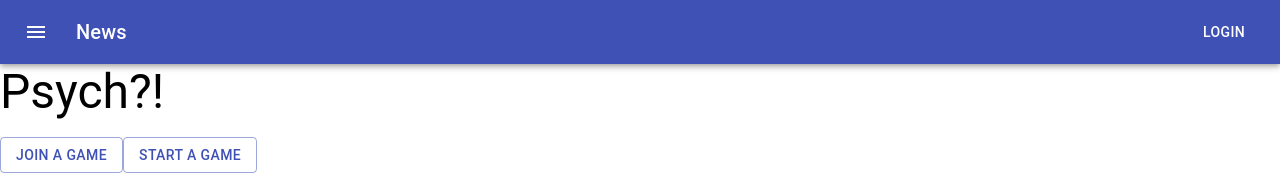
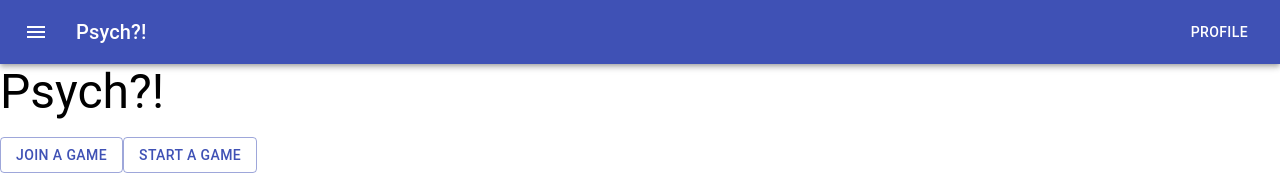
Before and after one commit to AndrewHulme/Psych, a React (Create React App) app in the folder client/: page / in a window 1280 px wide. Shown: the top 175 px of the page. Built offline with nearby package versions, Linux system fonts and the light colour scheme.

Commit message:
Changes app bar text

```diff
--- a/client/src/components/header.tsx
+++ b/client/src/components/header.tsx
@@ -37,9 +37,9 @@
             <MenuIcon />
           </IconButton>
           <Typography variant="h6" className={classes.title}>
-            News
+            Psych?!
           </Typography>
-          <Button color="inherit">Login</Button>
+          <Button color="inherit">Profile</Button>
         </Toolbar>
       </AppBar>
     </div>
```
